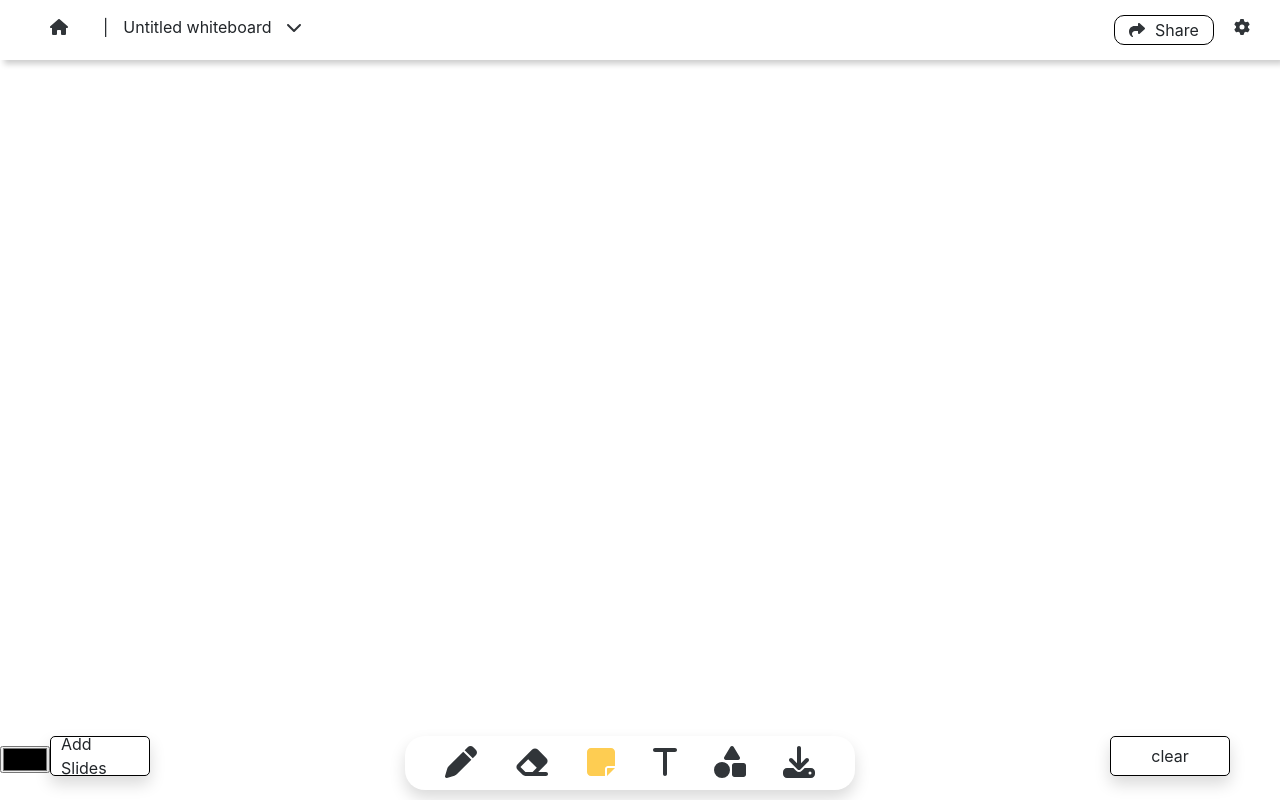
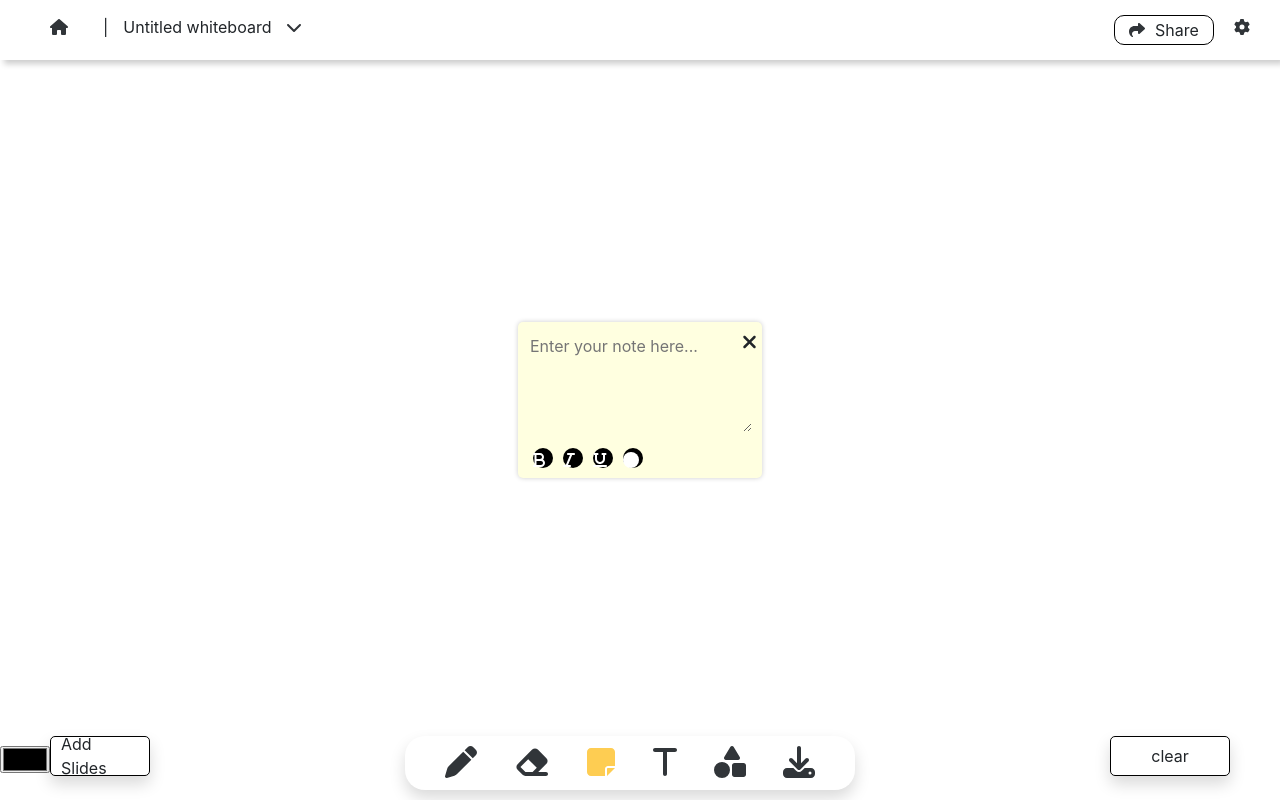
Before and after one commit to Vaishali054/VirtualWhiteboard, a React (Create React App) app: page / in a window 1280 px wide. Both pictures are taken after a click on the element 601 px from the left and 763 px from the top of the page. Built offline with nearby package versions, Linux system fonts and the light colour scheme.

Commit message:
sticky notes

```diff
--- a/src/components/Toolkit/Toolkit.jsx
+++ b/src/components/Toolkit/Toolkit.jsx
@@ -1,4 +1,4 @@
-import React from "react";
+import React, { useState } from "react";
 import { FontAwesomeIcon } from "@fortawesome/react-fontawesome";
 import "./toolkit.css";
 import {
@@ -10,11 +10,75 @@ import {
   faPen,
   faShapes,
   faT,
+  faTimes,
+  faBold,
+  faItalic,
+  faUnderline,
+  faCircle,
 } from "@fortawesome/free-solid-svg-icons";
 import { useWhiteboard } from "../../Provider/Provider";
 import html2pdf from "html2pdf.js";
 
 export default function Toolkit() {
+  //sticky notes
+  const [showStickyNote, setShowStickyNote] = useState(false);
+  const [stickyNoteText, setStickyNoteText] = useState("");
+  const [stickyNotePosition, setStickyNotePosition] = useState({
+    top: "50%",
+    left: "50%",
+  });
+  const [stickyNoteColor, setStickyNoteColor] = useState("lightyellow");
+  const [showColorChoices, setShowColorChoices] = useState(false);
+  const [fontStyle, setFontStyle] = useState({
+    bold: false,
+    italic: false,
+    underline: false,
+  });
+
+  const toggleStickyNote = () => {
+    setShowStickyNote(!showStickyNote);
+    setShowColorChoices(false);
+  };
+
+  const toggleColorChoices = () => {
+    setShowColorChoices(!showColorChoices);
+  };
+
+  const handleStickyNoteChange = (e) => {
+    setStickyNoteText(e.target.value);
+  };
+
+  const handleStickyNoteDrag = (e) => {
+    setStickyNotePosition({
+      top: e.clientY + "px",
+      left: e.clientX + "px",
+    });
+  };
+
+  const colorChoices = [
+    "lightyellow",
+    "lightblue",
+    "lightpink",
+    "pink",
+    "lightgreen",
+  ];
+
+  const handleColorChange = (color) => {
+    setStickyNoteColor(color);
+    setShowColorChoices(false);
+  };
+
+  const handleFontStyleChange = (style) => {
+    setFontStyle((prevFontStyle) => ({
+      ...prevFontStyle,
+      [style]: !prevFontStyle[style],
+    }));
+  };
+
+  const handleDeleteStickyNote = () => {
+    setShowStickyNote(false);
+  };
+
   // download page functionality
   const handleDownloadClick = async () => {
     try {
@@ -25,7 +89,12 @@ export default function Toolkit() {
         filename: "page.pdf",
         image: { type: "jpeg", quality: 0.98 },
         html2canvas: { scale: 2 },
-        jsPDF: { unit: "mm", format: "a3", orientation: "landscape", pagesplit: true},
+        jsPDF: {
+          unit: "mm",
+          format: "a3",
+          orientation: "landscape",
+          pagesplit: true,
+        },
       };
 
       await html2pdf().from(content).set(pdfOptions).outputPdf().save();
@@ -33,7 +102,7 @@ export default function Toolkit() {
       console.error("Error converting to PDF:", error);
     }
   };
-  const { clearWhiteboard,} = useWhiteboard();
+  const { clearWhiteboard } = useWhiteboard();
   const handleClearScreen = () => {
     clearWhiteboard();
   };
@@ -42,9 +111,7 @@ export default function Toolkit() {
     <div className="container-bottom">
       <div className="toolkit">
         <div className="shift-down">
-          <div className="zoom shadow button">
-            Add Slides
-          </div>
+          <div className="zoom shadow button">Add Slides</div>
         </div>
         <div className="tools shadow">
           <div className="pens">
@@ -55,9 +122,14 @@ export default function Toolkit() {
             />
           </div>
           <div className="erarser">
-          <FontAwesomeIcon className ="custom.icon" icon={faEraser} size="2x" style={{ color: "#313539" }} />
+            <FontAwesomeIcon
+              className="custom.icon"
+              icon={faEraser}
+              size="2x"
+              style={{ color: "#313539" }}
+            />
           </div>
-          <div className="stickynotes">
+          <div className="stickynotes" onClick={toggleStickyNote}>
             <FontAwesomeIcon
               icon={faNoteSticky}
               size="2x"
@@ -92,6 +164,142 @@ export default function Toolkit() {
         <div className=" button clear shadow" onClick={handleClearScreen}>
           clear
         </div>
+        {showStickyNote && (
+          <div
+            className="sticky-note"
+            style={{
+              top: stickyNotePosition.top,
+              left: stickyNotePosition.left,
+              transform: "translate(-50%, -50%)",
+              position: "fixed",
+              backgroundColor: stickyNoteColor,
+              padding: "10px",
+              zIndex: "1000",
+              borderRadius: "5px",
+              boxShadow: "0 0 5px rgba(0, 0, 0, 0.2)",
+              border: "none",
+            }}
+          >
+            <span
+              style={{
+                position: "absolute",
+                top: "5px",
+                right: "5px",
+                cursor: "pointer",
+                fontSize: "20px",
+              }}
+              onClick={handleDeleteStickyNote}
+            >
+              <FontAwesomeIcon icon={faTimes} />
+            </span>
+            <textarea
+              placeholder="Enter your note here..."
+              style={{
+                width: "100%",
+                height: "100px",
+                border: "none",
+                backgroundColor: "transparent",
+                fontWeight: fontStyle.bold ? "bold" : "normal",
+                fontStyle: fontStyle.italic ? "italic" : "normal",
+                textDecoration: fontStyle.underline ? "underline" : "none",
+                color: "black",
+              }}
+              value={stickyNoteText}
+              onChange={handleStickyNoteChange}
+            />
+            <div
+              style={{
+                display: "flex",
+                alignItems: "center",
+                marginTop: "10px",
+              }}
+            >
+              <div
+                style={{
+                  width: "20px",
+                  height: "20px",
+                  borderRadius: "50%",
+                  backgroundColor: "black",
+                  margin: "0 5px",
+                  cursor: "pointer",
+                }}
+                onClick={() => handleFontStyleChange("bold")}
+              >
+                <FontAwesomeIcon icon={faBold} style={{ color: "white" }} />
+              </div>
+              <div
+                style={{
+                  width: "20px",
+                  height: "20px",
+                  borderRadius: "50%",
+                  backgroundColor: "black",
+                  margin: "0 5px",
+                  cursor: "pointer",
+                }}
+                onClick={() => handleFontStyleChange("italic")}
+              >
+                <FontAwesomeIcon icon={faItalic} style={{ color: "white" }} />
+              </div>
+              <div
+                style={{
+                  width: "20px",
+                  height: "20px",
+                  borderRadius: "50%",
+                  backgroundColor: "black",
+                  margin: "0 5px",
+                  cursor: "pointer",
+                }}
+                onClick={() => handleFontStyleChange("underline")}
+              >
+                <FontAwesomeIcon
+                  icon={faUnderline}
+                  style={{ color: "white" }}
+                />
+              </div>
+              <div
+                style={{
+                  width: "20px",
+                  height: "20px",
+                  borderRadius: "50%",
+                  backgroundColor: "black",
+                  margin: "0 5px",
+                  cursor: "pointer",
+                }}
+                onClick={toggleColorChoices}
+              >
+                <FontAwesomeIcon icon={faCircle} style={{ color: "white" }} />
+              </div>
+            </div>
+          </div>
+        )}
+        {showColorChoices && (
+          <div
+            className="color-choices"
+            style={{
+              position: "fixed",
+              top: stickyNotePosition.top,
+              left: stickyNotePosition.left + 40,
+              display: "flex",
+              flexDirection: "column",
+              zIndex: "1000",
+            }}
+          >
+            {colorChoices.map((color) => (
+              <div
+                key={color}
+                style={{
+                  width: "20px",
+                  height: "20px",
+                  borderRadius: "50%",
+                  backgroundColor: color,
+                  margin: "5px 0",
+                  cursor: "pointer",
+                }}
+                onClick={() => handleColorChange(color)}
+              />
+            ))}
+          </div>
+        )}
       </div>
     </div>
   );
```
